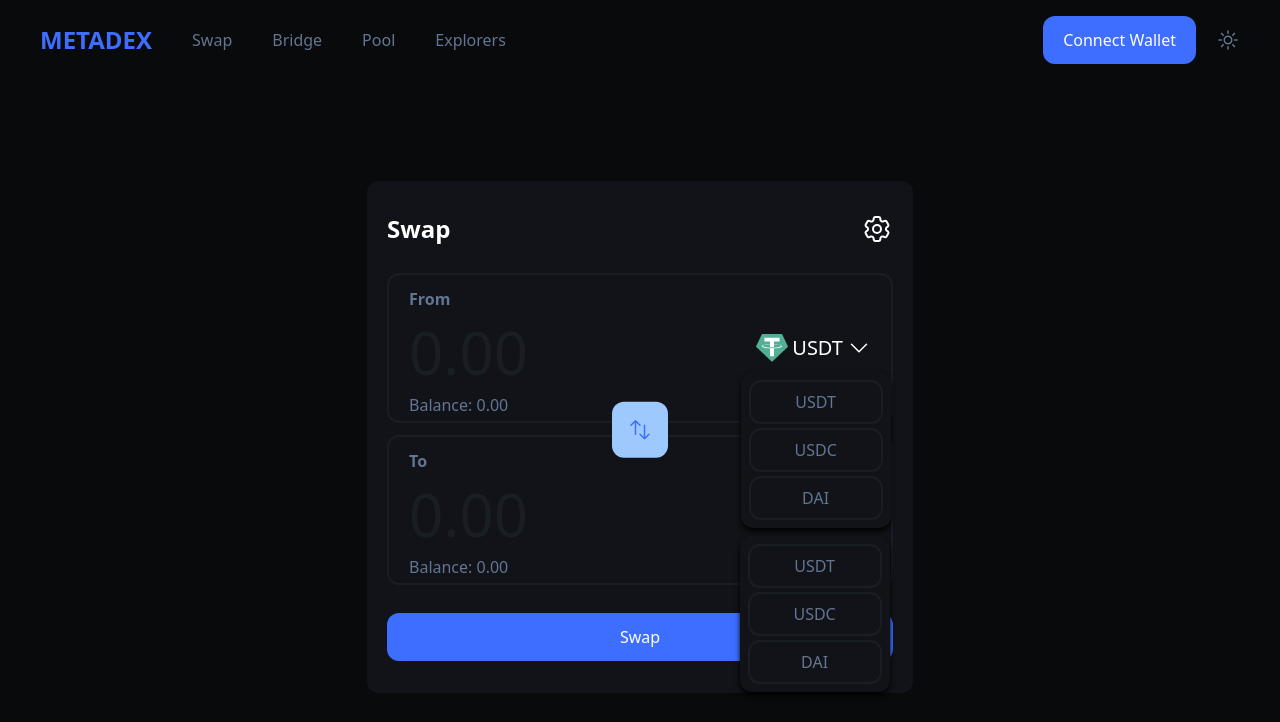
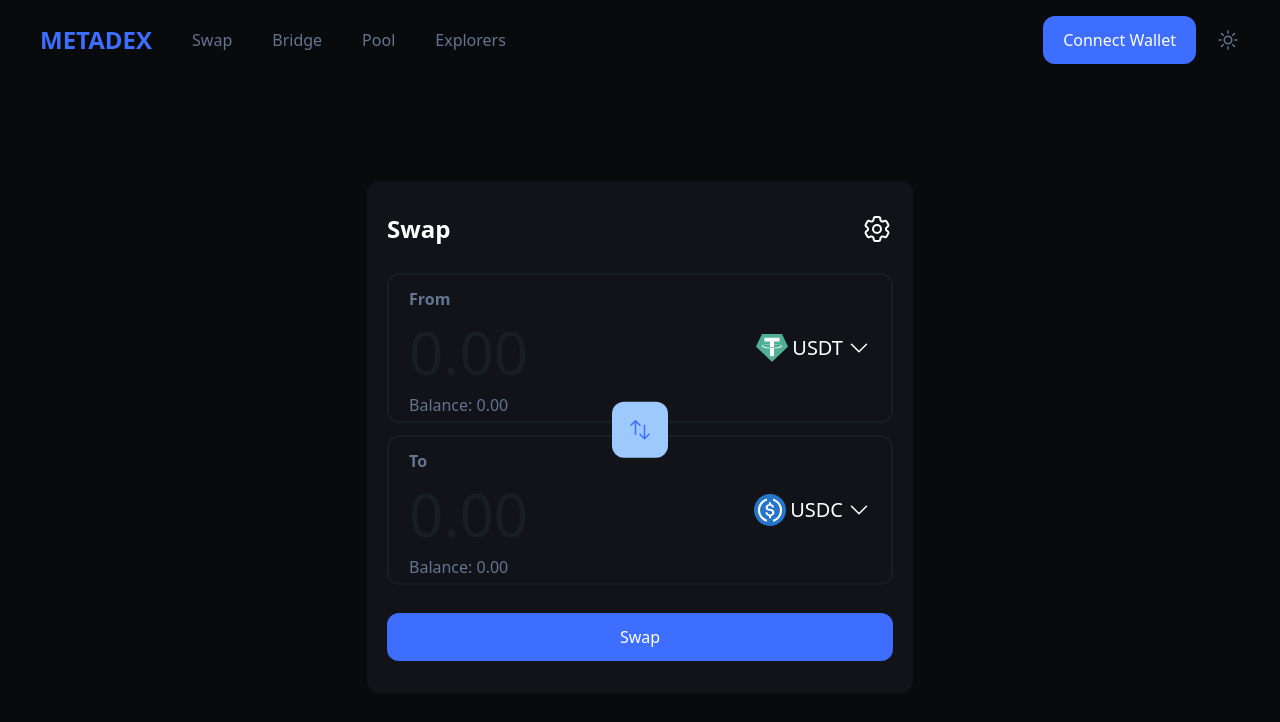
Before and after one commit to NerdyDave2017/meta-dex, a Next.js app in the folder meta-dex-frontend/: page /swap in a window 1280 px wide. Shown: the top 722 px of the page. Built offline with nearby package versions, Linux system fonts and the light colour scheme.

Commit message:
feat: dynamically render dropdown items

```diff
--- a/meta-dex-frontend/app/swap/dropdown/index.tsx
+++ b/meta-dex-frontend/app/swap/dropdown/index.tsx
@@ -4,8 +4,13 @@
 type props = {
   className?: string;
   handleSelectToken?: (token: string) => void;
-  data?: object;
+  data: Array<token>;
 };
+
+interface token {
+  icon: React.ReactNode;
+  name: string;
+}
 
 const Dropdown = ({ className, handleSelectToken, data }: props) => {
   return (
@@ -16,15 +21,15 @@
         className
       }
     >
-      <div className="w-full border-grayLight dark:border-gray border-2 rounded-xl flex px-1 py-2 space-x-3 text-mutedLight dark:text-mutedDark items-center justify-center">
-        USDT
-      </div>
-      <div className="w-full border-grayLight dark:border-gray border-2 rounded-xl flex px-1 py-2 space-x-3 text-mutedLight dark:text-mutedDark items-center justify-center">
-        USDC
-      </div>
-      <div className="w-full border-grayLight dark:border-gray border-2 rounded-xl flex px-1 py-2 space-x-3 text-mutedLight dark:text-mutedDark items-center justify-center">
-        DAI
-      </div>
+      {data?.map((token: token, key) => (
+        <div
+          key={key}
+          className="w-full border-grayLight dark:border-gray border-2 rounded-xl flex px-1 py-2 space-x-2 text-mutedLight dark:text-mutedDark items-center justify-items-start"
+        >
+          {token.icon}
+          <span>{token.name}</span>
+        </div>
+      ))}
     </Card>
   );
 };
--- a/meta-dex-frontend/app/swap/page.tsx
+++ b/meta-dex-frontend/app/swap/page.tsx
@@ -1,3 +1,4 @@
+"use client";
 import React, { useState } from "react";
 import Card from "@/components/card";
 
@@ -12,7 +13,46 @@
   Dai,
 } from "@/components/icons/icons";
 
+const tokens = [
+  {
+    icon: <Usdt className="w-6" />,
+    name: "USDT",
+  },
+  {
+    icon: <Usdc className="w-6" />,
+    name: "USDC",
+  },
+  {
+    icon: <Dai className="w-6" />,
+    name: "DAI",
+  },
+];
+
 const Swap = () => {
+  const [fromToken, setFromToken] = useState("USDT");
+  const [toToken, setToToken] = useState("USDC");
+
+  const [tokenSelector, showTokenSelector] = useState({
+    from: false,
+    to: false,
+  });
+
+  const handleSelectToken = (token: string, type: string) => {
+    if (type === "from") {
+      setFromToken(token);
+    } else {
+      setToToken(token);
+    }
+  };
+
+  const handleShowTokenSelector = (type: string) => {
+    if (type === "from") {
+      showTokenSelector({ from: !tokenSelector.from, to: false });
+    } else {
+      showTokenSelector({ from: false, to: !tokenSelector.to });
+    }
+  };
+
   return (
     <div className="w-full h-[calc(100vh-86px)] flex items-center justify-center">
       <Card className="w-[546px] h-auto px-5 py-8 flex-col space-y-7">
@@ -50,13 +90,21 @@
               {/* <div className="text-textLight dark:text-textDark font-bold cursor-pointer">
                 Max
               </div> */}
-              <div className="flex justify-center items-center space-x-1 cursor-pointer relative">
+              <div
+                className="flex justify-center items-center space-x-1 cursor-pointer relative"
+                onClick={() => handleShowTokenSelector("from")}
+              >
                 <Usdt className="w-8" />
                 <div className="text-xl text-textLight dark:text-textDark">
                   USDT
                 </div>
                 <ArrowDown className="w-6 text-textLight dark:text-textDark" />
-                <Dropdown className="absolute top-[calc(100%+10px)]" />
+                {tokenSelector.from && (
+                  <Dropdown
+                    className="absolute top-[calc(100%+10px)]"
+                    data={tokens}
+                  />
+                )}
               </div>
             </div>
           </div>
@@ -84,13 +132,21 @@
               {/* <div className="text-textLight dark:text-textDark font-bold cursor-pointer">
                 Max
               </div> */}
-              <div className="flex justify-center items-center space-x-1 cursor-pointer relative">
+              <div
+                className="flex justify-center items-center space-x-1 cursor-pointer relative"
+                onClick={() => handleShowTokenSelector("to")}
+              >
                 <Usdc className="w-8" />
                 <div className="text-xl text-textLight dark:text-textDark">
                   USDC
                 </div>
                 <ArrowDown className="w-6 text-textLight dark:text-textDark" />
-                <Dropdown className="absolute top-[calc(100%+10px)]" />
+                {tokenSelector.to && (
+                  <Dropdown
+                    className="absolute top-[calc(100%+10px)]"
+                    data={tokens}
+                  />
+                )}
               </div>
             </div>
           </div>
```
